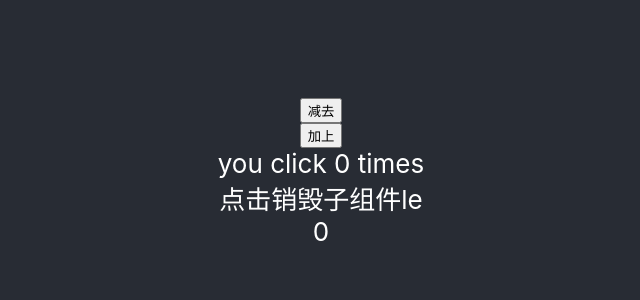
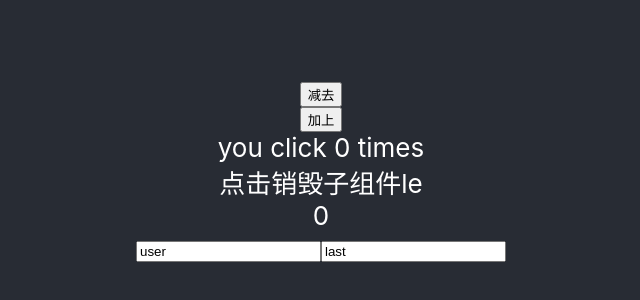
Before and after one commit to xsalina/react-hooks, a React (Create React App) app: page / in a window 1280 px wide. Shown: the part 228-528 px from the top of the page, without its empty margins (319-959 px from the left). Built offline with nearby package versions, Linux system fonts and the light colour scheme.

Commit message:
多个变量的更新引起的函数变化可以使用useEffect，第二个参数可以不传

```diff
--- a/src/App.js
+++ b/src/App.js
@@ -3,10 +3,11 @@
  * @Autor: 肖月萍
  * @Description: Do not edit
  * @LastEditors: 肖月萍
- * @LastEditTime: 2020-09-25 22:47:46
+ * @LastEditTime: 2020-09-27 21:31:58
  */
 import React,{useState,useEffect} from 'react';
 import Hooks from './components/hooks'
+import DidUpdate from './components/didUpdate.jsx'
 import './App.css';
 
 function App() {
@@ -37,6 +38,7 @@ function App() {
           <div onClick={() => setShowHooks(false)}>点击销毁子组件le</div>
 
         {showHooks && <Hooks count={count} />}
+        <DidUpdate />
       </header>
     </div>
   );
--- /dev/null
+++ b/src/components/didUpdate.jsx
@@ -0,0 +1,26 @@
+import React,{useState,useEffect} from 'react';
+
+//是否更新，很多变量更新要做操作的话，可以使用useEffect。
+export default (props) => {
+    const [userName,setUserName] = useState('user')
+    const [lastName,setLastName] = useState('last')
+    // useEffect(() => {
+    //     console.log('组件已挂在')
+    //     return () => {
+    //         console.log('组件已卸载')
+    //     }
+    // },[userName,lastName])
+
+    useEffect(() => {
+        console.log('组件挂在')
+        return () => {
+            console.log('组件卸载')
+        }
+    })
+    return(
+        <div>
+            <input type="text" value={userName} onChange={(e) => setUserName(e.target.value)} />
+            <input type="text" value={lastName} onChange={(e) => setLastName(e.target.value)} />
+        </div>
+    )
+}
```
